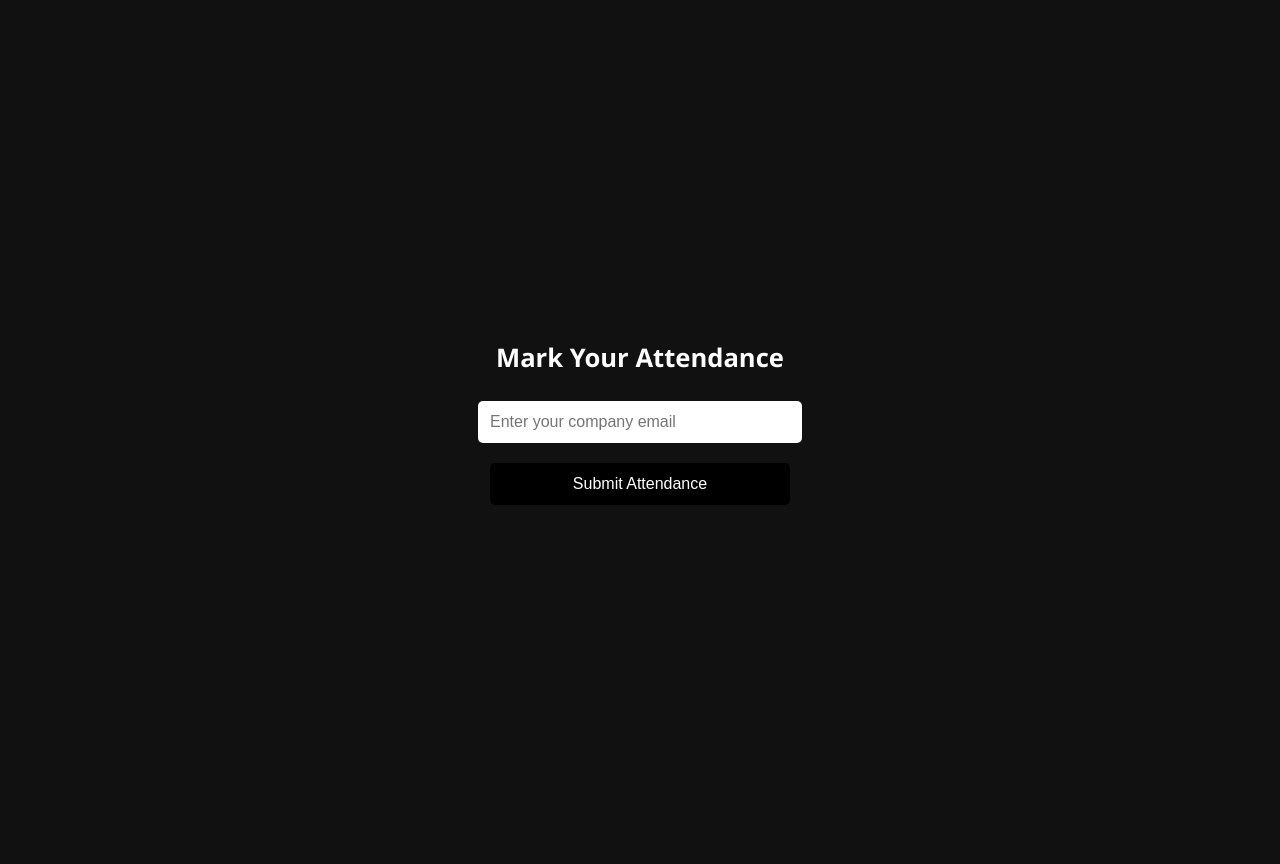
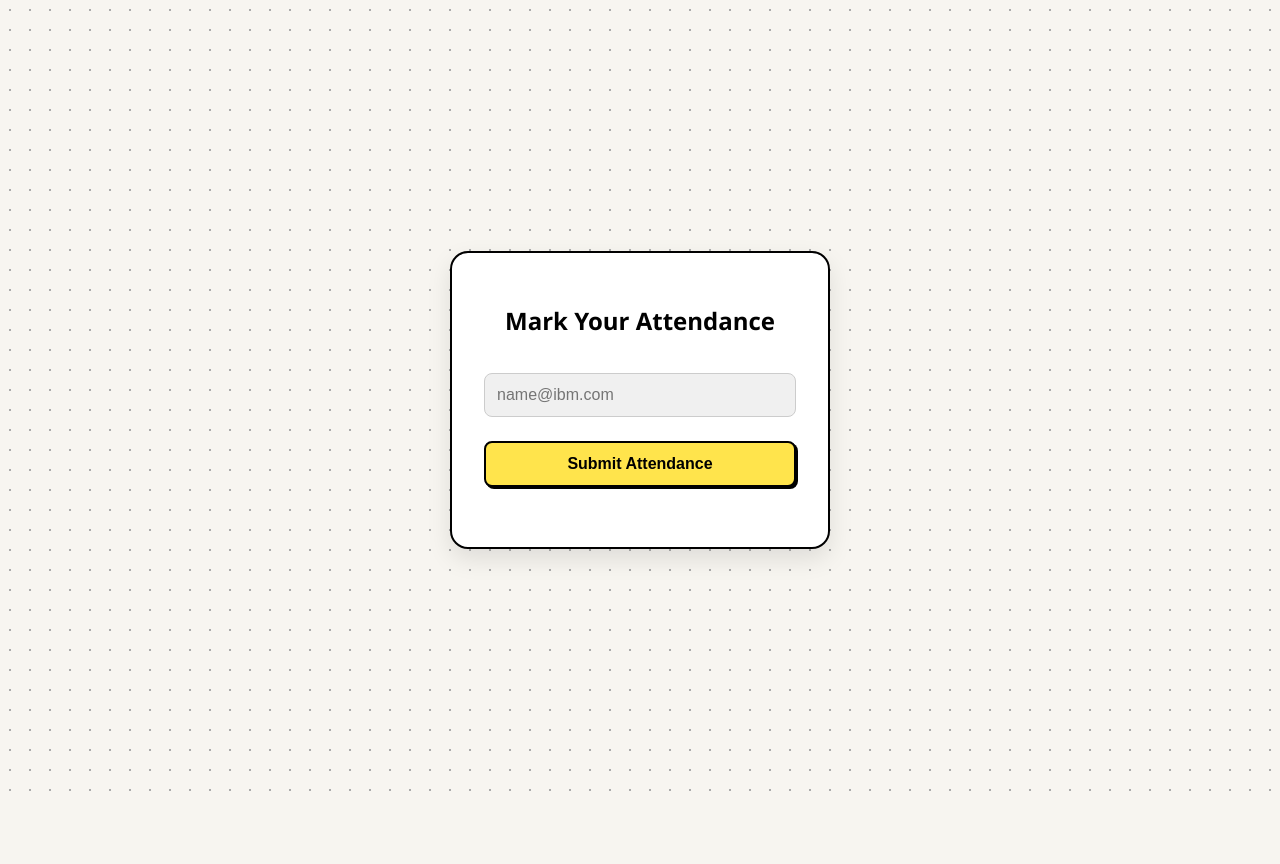
Before and after one commit to Akshay097/IgnitePulse, a Flask app: page / in a window 1280 px wide. After the commit the page ends 791 px from the top, so only its background shows below. Run offline with Flask 3, Linux system fonts and the light colour scheme.

Commit message:
Updated UI in index.html and modified requirements

```diff
--- a/templates/index.html
+++ b/templates/index.html
@@ -5,55 +5,78 @@
   <meta name="viewport" content="width=device-width, initial-scale=1.0" />
   <title>Ignitemeetup Attendance</title>
   <style>
+    * {
+      box-sizing: border-box;
+    }
+
     body {
-      background-color: #111;
-      color: #fff;
+      margin: 0;
       font-family: "Segoe UI", sans-serif;
+      background-color: #f7f5f0;
+      background-image: radial-gradient(#aaa 1px, transparent 1px);
+      background-size: 20px 20px;
+      color: #111;
       display: flex;
-      flex-direction: column;
       align-items: center;
       justify-content: center;
       min-height: 100vh;
+      padding: 1rem;
+    }
+
+    .card {
+      background-color: #fff;
+      border-radius: 18px;
       padding: 2rem;
-      margin: 0;
+      width: 100%;
+      max-width: 380px;
+      box-shadow: 0 10px 25px rgba(0, 0, 0, 0.1);
+      text-align: center;
+      border: 2px solid #000;
     }
 
     h2 {
-      font-size: 1.6rem;
-      margin-bottom: 1rem;
-      text-align: center;
+      margin-bottom: 1.5rem;
+      font-size: 1.5rem;
+      color: #000;
     }
 
-    input, button {
+    input,
+    button {
       width: 100%;
-      max-width: 300px;
-      padding: 12px;
-      margin: 10px 0;
+      padding: 0.75rem;
+      margin: 0.75rem 0;
       font-size: 1rem;
       border: none;
-      border-radius: 5px;
+      border-radius: 8px;
     }
 
     input {
-      background-color: #fff;
+      background-color: #f0f0f0;
       color: #000;
+      border: 1px solid #ccc;
     }
 
     button {
-      background-color: #000;
-      color: #fff;
+      background-color: #ffe44c;
+      color: #000;
+      font-weight: bold;
+      font-size: 1rem;
+      padding: 0.75rem;
+      border: 2px solid #000;
+      border-radius: 8px;
+      box-shadow: 2px 2px 0 #000;
       cursor: pointer;
-      transition: background 0.3s ease;
+      transition: transform 0.1s ease-in-out, box-shadow 0.1s ease-in-out;
     }
 
     button:hover {
-      background-color: #333;
+      transform: translateY(-1px);
+      box-shadow: 4px 4px 0 #000;
     }
 
     #status {
       margin-top: 1rem;
       font-size: 0.95rem;
-      text-align: center;
     }
 
     .success {
@@ -64,21 +87,60 @@
       color: #f44336;
     }
 
+    @media screen and (max-width: 420px) {
+      .card {
+        padding: 1.5rem;
+        border-radius: 14px;
+        box-shadow: none;
+        border: 1px solid #000;
+      }
+
+      h2 {
+        font-size: 1.3rem;
+      }
+
+      input,
+      button {
+        font-size: 0.95rem;
+        padding: 0.65rem;
+      }
+
+      #status {
+        font-size: 0.9rem;
+      }
+    }
+
     @media (prefers-contrast: high) {
       body {
         background-color: #000;
         color: #fff;
       }
+
+      .card {
+        background-color: #111;
+        border: 2px solid #fff;
+      }
+
+      input {
+        background-color: #fff;
+        color: #000;
+      }
     }
   </style>
 </head>
 <body>
+  <div class="card">
     <h2>Mark Your Attendance</h2>
-
-  <input type="email" id="email" placeholder="Enter your company email" required aria-label="Email input" />
+    <input
+      type="email"
+      id="email"
+      placeholder="name@ibm.com"
+      required
+      aria-label="Email input"
+    />
     <button onclick="markAttendance()">Submit Attendance</button>
-
     <p id="status" role="status" aria-live="polite"></p>
+  </div>
 
   <script>
     function markAttendance() {
@@ -98,7 +160,7 @@
       }
 
       navigator.geolocation.getCurrentPosition(
-        function(position) {
+        function (position) {
           const data = {
             email: email,
             latitude: position.coords.latitude,
@@ -112,8 +174,8 @@
             },
             body: JSON.stringify(data)
           })
-          .then(response => response.json())
-          .then(res => {
+            .then((response) => response.json())
+            .then((res) => {
               if (res.status === "success") {
                 statusEl.className = "success";
                 statusEl.innerText = res.message;
@@ -123,7 +185,7 @@
               }
             });
         },
-        function(error) {
+        function (error) {
           statusEl.className = "error";
           statusEl.innerText = "Location access denied.";
         }
```
Also changed, not shown: requirements.txt (+29 -5 lines). Lines whose indentation alone changed are shown as unchanged.
